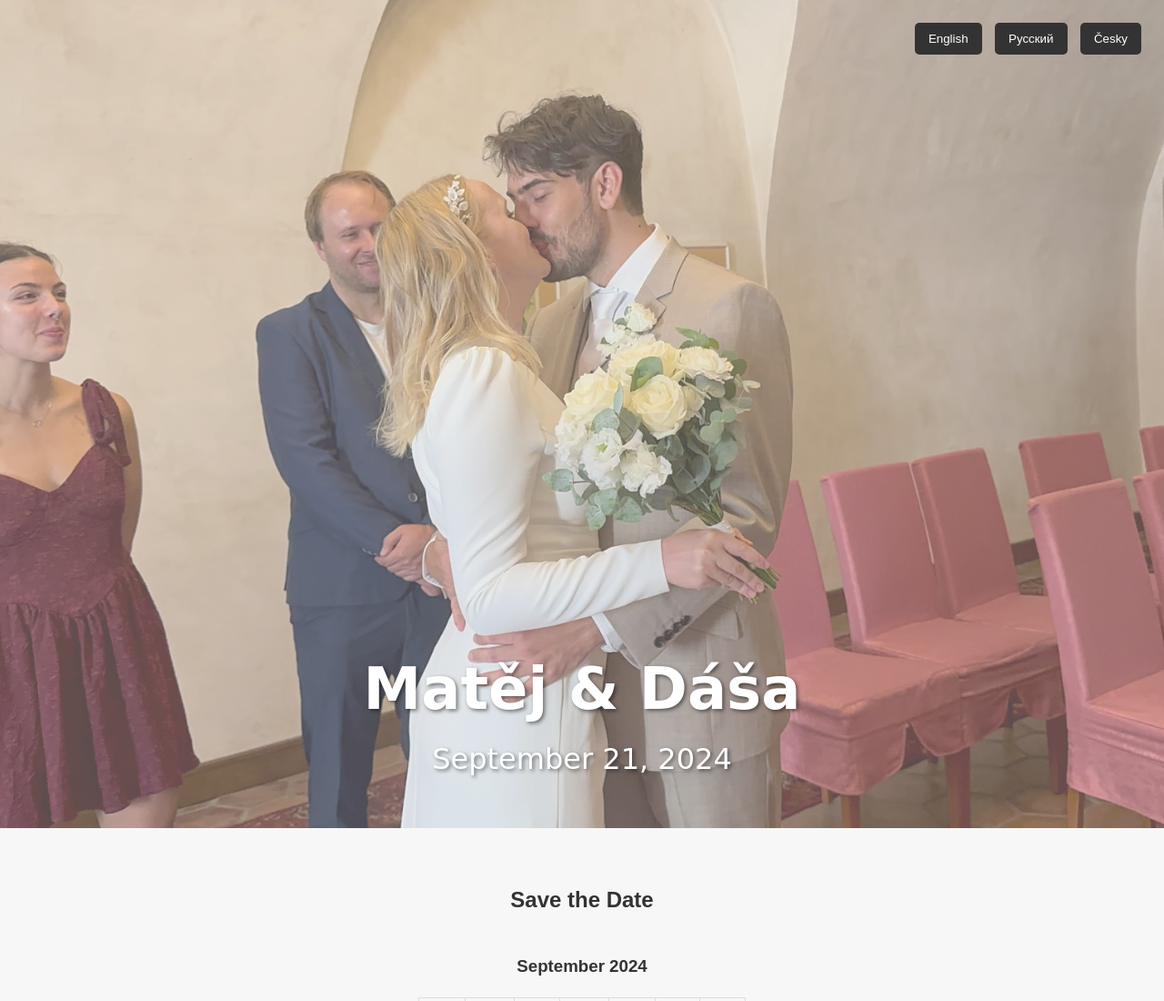
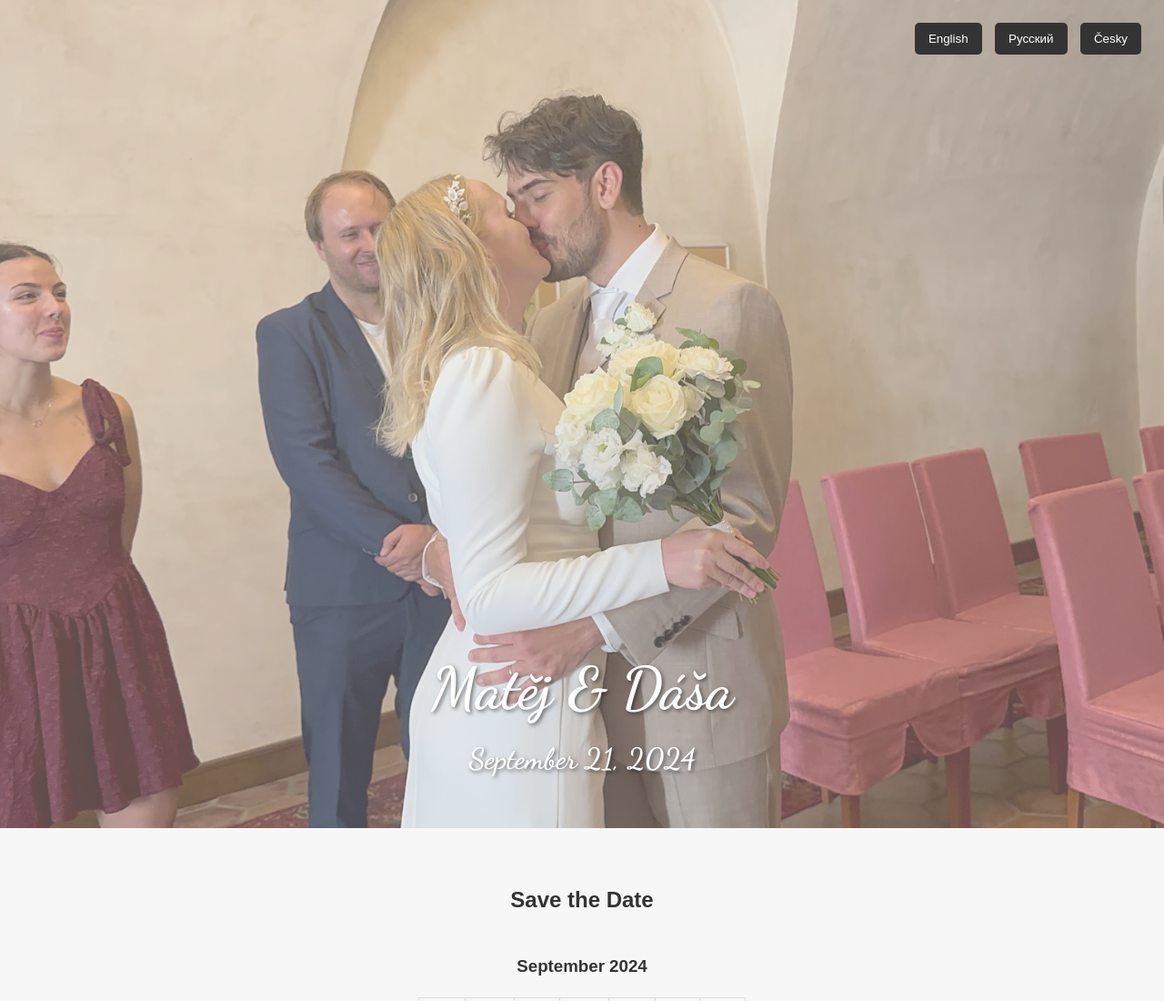
Before and after one commit to sobolevadd/MIchalekSoboleva.github.io, a plain HTML site: page index.html in a window 1280 px wide. Shown: the top 1100 px of the page at 91% size. Drawn offline with Linux system fonts and the light colour scheme.

Commit message:
Update styles.css

```diff
--- a/styles.css
+++ b/styles.css
@@ -36,7 +36,7 @@ section {
 .hero-text {
     color: white;
     text-shadow: 2px 2px 4px rgba(0, 0, 0, 0.5);
-    font-family: 'Allura ', cursive;
+    font-family: 'Dancing Script', cursive;
     text-align: center;
     position: relative; /* Ensure text is above the overlay */
     z-index: 2;
```
